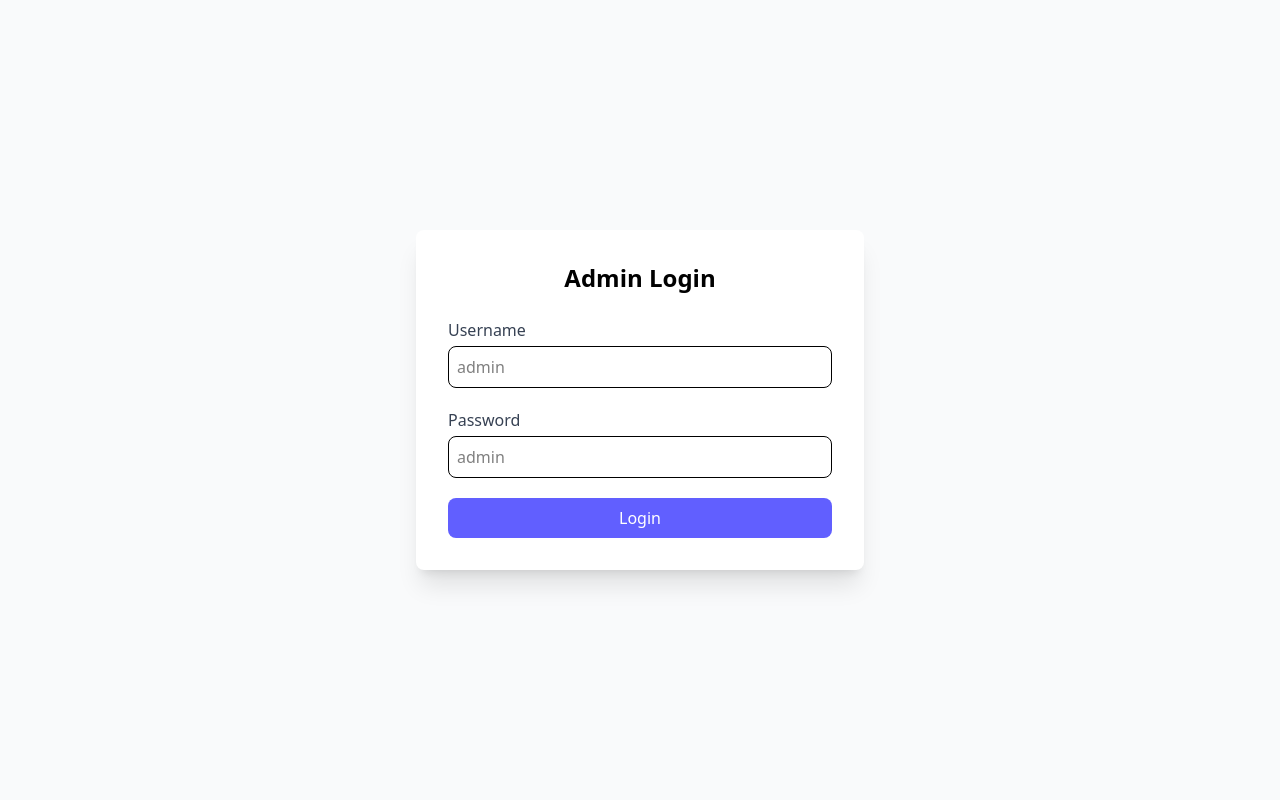
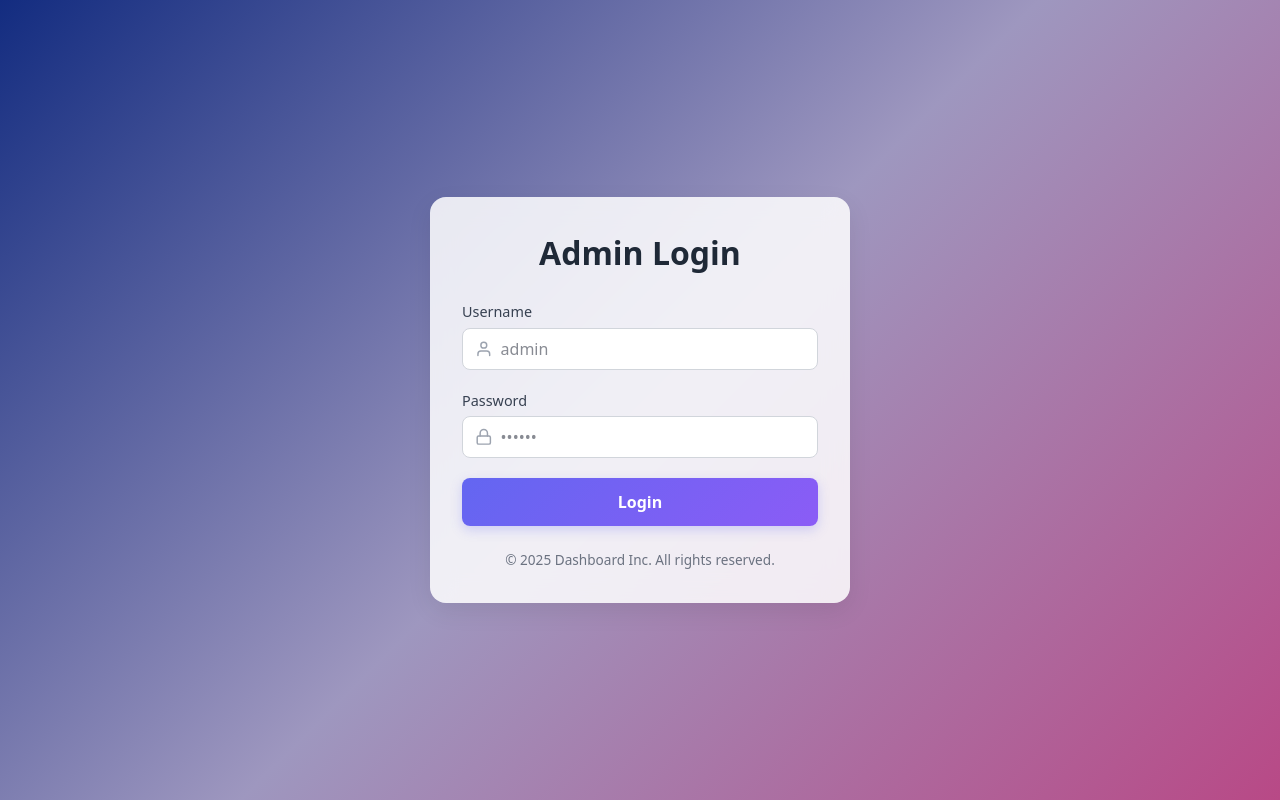
Before and after one commit to sandy0223/EpicMinds, a React (Vite) app: page /login in a window 1280 px wide. Built offline with nearby package versions, Linux system fonts and the light colour scheme.

Commit message:
nav login

```diff
--- /dev/null
+++ b/src/components/Login.css
@@ -0,0 +1,153 @@
+/* Background with gradient and abstract shapes */
+.login-container {
+  display: flex;
+  align-items: center;
+  justify-content: center;
+  min-height: 100vh;
+  background: linear-gradient(135deg, #132c80, #9e97bf, #b84986);
+  background-attachment: fixed;
+  padding: 20px;
+}
+
+/* Card with glass effect */
+.login-card {
+  background: rgba(255, 255, 255, 0.85);
+  backdrop-filter: blur(12px);
+  border-radius: 16px;
+  box-shadow: 0 8px 24px rgba(0, 0, 0, 0.08);
+  padding: 2rem;
+  width: 100%;
+  max-width: 420px;
+  transition: transform 0.3s ease, box-shadow 0.3s ease;
+}
+
+.login-card:hover {
+  transform: translateY(-4px);
+  box-shadow: 0 12px 32px rgba(0, 0, 0, 0.12);
+}
+
+/* Title */
+.login-title {
+  font-size: 2rem;
+  font-weight: 700;
+  color: #1f2937;
+  margin-bottom: 1.5rem;
+  text-align: center;
+}
+
+/* Form fields */
+.login-form {
+  display: flex;
+  flex-direction: column;
+  gap: 1.25rem;
+}
+
+.login-field {
+  display: flex;
+  flex-direction: column;
+}
+
+.login-label {
+  font-size: 0.9rem;
+  color: #374151;
+  margin-bottom: 0.3rem;
+}
+
+/* Input with icon */
+.login-input-wrapper {
+  display: flex;
+  align-items: center;
+  border: 1px solid #d1d5db;
+  border-radius: 8px;
+  padding: 0.5rem 0.75rem;
+  background: #fff;
+  transition: border 0.2s ease, box-shadow 0.2s ease;
+}
+
+.login-input-wrapper:focus-within {
+  border-color: #6366f1;
+  box-shadow: 0 0 0 3px rgba(99, 102, 241, 0.2);
+}
+
+.login-icon {
+  color: #9ca3af;
+  margin-right: 0.5rem;
+  font-size: 1.1rem;
+}
+
+.login-input {
+  flex: 1;
+  border: none;
+  outline: none;
+  font-size: 1rem;
+  background: transparent;
+  color: #111827;
+}
+
+/* Button */
+.login-button {
+  width: 100%;
+  padding: 0.75rem;
+  border: none;
+  border-radius: 8px;
+  background: linear-gradient(135deg, #6366f1, #8b5cf6);
+  color: #fff;
+  font-weight: 600;
+  font-size: 1rem;
+  cursor: pointer;
+  transition: background 0.3s ease, transform 0.2s ease;
+  box-shadow: 0 4px 12px rgba(99, 102, 241, 0.25);
+}
+
+.login-button:hover {
+  background: linear-gradient(135deg, #4f46e5, #7c3aed);
+  transform: translateY(-2px);
+}
+
+/* Footer */
+.login-footer {
+  text-align: center;
+  font-size: 0.85rem;
+  color: #6b7280;
+  margin-top: 1.5rem;
+}
+/* Popup Notification */
+.popup {
+  position: fixed;
+  top: 20px;
+  right: 20px;
+  min-width: 260px;
+  padding: 1rem 1.25rem;
+  border-radius: 8px;
+  font-weight: 500;
+  box-shadow: 0 6px 18px rgba(0, 0, 0, 0.15);
+  animation: slideIn 0.4s ease, fadeOut 0.4s ease 2.6s forwards;
+  z-index: 1000;
+  color: #fff;
+}
+
+.popup.success {
+  background: linear-gradient(135deg, #22c55e, #16a34a);
+}
+
+.popup.error {
+  background: linear-gradient(135deg, #ef4444, #dc2626);
+}
+
+@keyframes slideIn {
+  from {
+    transform: translateX(120%);
+    opacity: 0;
+  }
+  to {
+    transform: translateX(0);
+    opacity: 1;
+  }
+}
+
+@keyframes fadeOut {
+  to {
+    opacity: 0;
+    transform: translateX(120%);
+  }
+}
--- a/src/components/Login.jsx
+++ b/src/components/Login.jsx
@@ -1,48 +1,87 @@
 import React, { useState } from 'react';
 import { useAuth } from '../context/AuthContext';
+import { FiLock, FiUser } from 'react-icons/fi';
+import './Login.css';
 
 export default function Login() {
   const { login } = useAuth();
   const [username, setUsername] = useState('');
   const [password, setPassword] = useState('');
+  const [popup, setPopup] = useState({ show: false, type: '', message: '' });
+
+  const showPopup = (type, message) => {
+    setPopup({ show: true, type, message });
+    setTimeout(() => setPopup({ show: false, type: '', message: '' }), 3000);
+  };
 
   const onSubmit = e => {
     e.preventDefault();
+
+    if (!username || !password) {
+      showPopup('error', 'Username and password are required!');
+      return;
+    }
+
+    if (username !== 'admin' || password !== 'admin') {
+      showPopup('error', 'Invalid username or password!');
+      return;
+    }
+
     login({ username, password });
+    showPopup('success', 'Login successful! Redirecting...');
   };
 
   return (
-    <div className="flex items-center justify-center min-h-screen login-bg">
-      <div className="bg-white rounded-lg shadow-xl p-8 w-full max-w-md animate-fadeIn">
-        <h2 className="text-2xl font-bold text-primary mb-6 text-center">Admin Login</h2>
-        <form onSubmit={onSubmit} className="space-y-5">
-          <div>
-            <label className="block text-gray-700">Username</label>
+    <div className="login-container">
+      {popup.show && (
+        <div className={`popup ${popup.type}`}>
+          <p>{popup.message}</p>
+        </div>
+      )}
+
+      <div className="login-card">
+        <h2 className="login-title">Admin Login</h2>
+        <form onSubmit={onSubmit} className="login-form">
+          {/* Username */}
+          <div className="login-field">
+            <label className="login-label">Username</label>
+            <div className="login-input-wrapper">
+              <FiUser className="login-icon" />
               <input
                 type="text"
-              className="w-full mt-1 p-2 border rounded-lg focus:outline-none focus:ring focus:ring-primary"
+                className="login-input"
                 value={username}
                 onChange={e => setUsername(e.target.value)}
                 placeholder="admin"
               />
             </div>
-          <div>
-            <label className="block text-gray-700">Password</label>
+          </div>
+
+          {/* Password */}
+          <div className="login-field">
+            <label className="login-label">Password</label>
+            <div className="login-input-wrapper">
+              <FiLock className="login-icon" />
               <input
                 type="password"
-              className="w-full mt-1 p-2 border rounded-lg focus:outline-none focus:ring focus:ring-primary"
+                className="login-input"
                 value={password}
                 onChange={e => setPassword(e.target.value)}
-              placeholder="admin"
+                placeholder="••••••"
               />
             </div>
-          <button
-            type="submit"
-            className="w-full bg-indigo-500 text-white py-2 rounded-lg hover:bg-indigo-600 transition-all"
-          >
+          </div>
+
+          {/* Login Button */}
+          <button type="submit" className="login-button">
             Login
           </button>
         </form>
+
+        {/* Footer */}
+        <p className="login-footer">
+          © {new Date().getFullYear()} Dashboard Inc. All rights reserved.
+        </p>
       </div>
     </div>
   );
```
Also changed, not shown: src/components/Navbar.css (added), 1 other file (tests, documents, lock files or other folders). Lines whose indentation alone changed are shown as unchanged.
